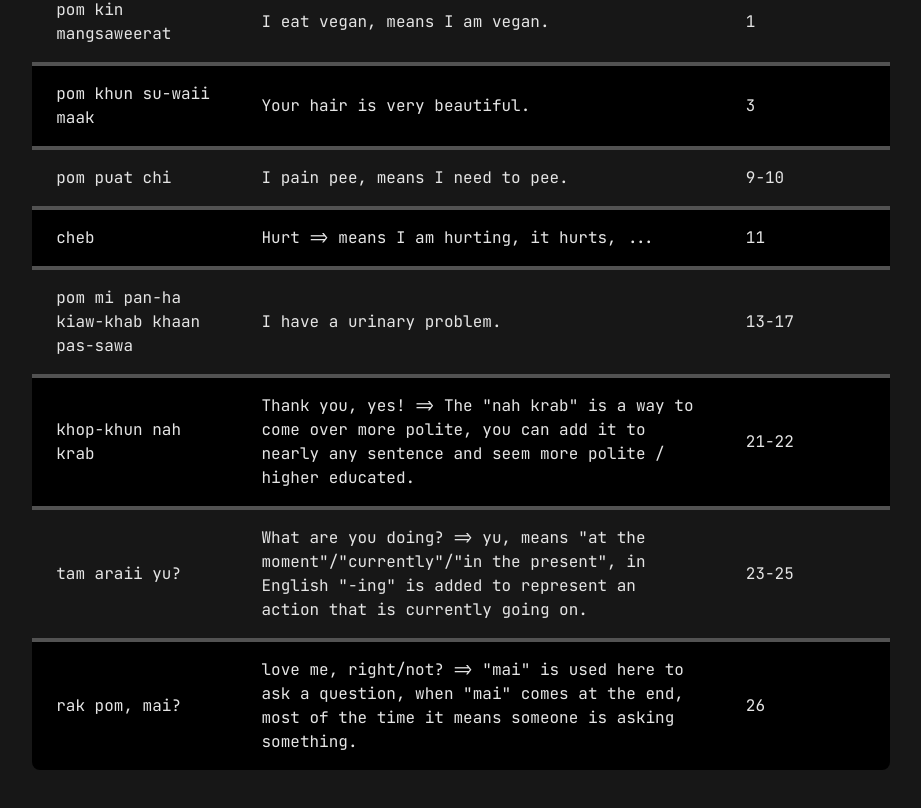
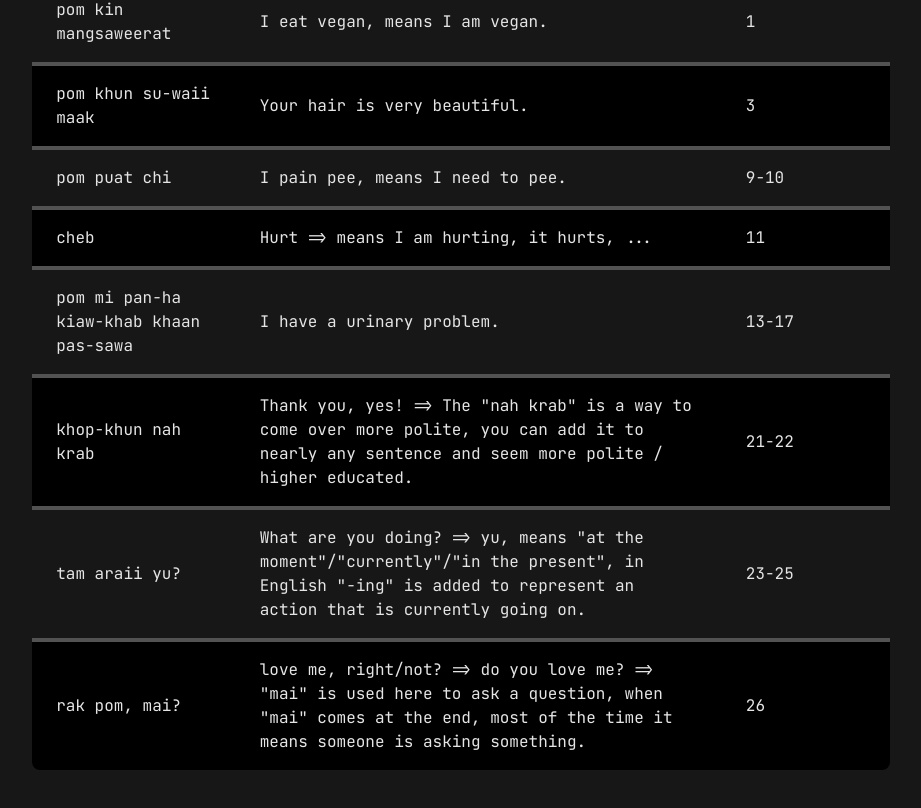
Before and after one commit to reeveng/Learning-Thai, a SvelteKit app: page / in a window 1280 px wide. Shown: the part 2978-3786 px from the top of the page, without its empty margins (179-1100 px from the left). Built offline with nearby package versions, Linux system fonts and the light colour scheme.

Commit message:
add entry mai => meaning right

```diff
--- a/src/data/clarifications.ts
+++ b/src/data/clarifications.ts
@@ -42,7 +42,7 @@ export const clarifications: ClarificationType[] = [
 	{
 		sentence: 'rak pom, mai?',
 		explanation:
-			'love me, right/not? => "mai" is used here to ask a question, when "mai" comes at the end, most of the time it means someone is asking something.'
+			'love me, right/not? => do you love me? => "mai" is used here to ask a question, when "mai" comes at the end, most of the time it means someone is asking something.'
 	}
 ];
 
```
